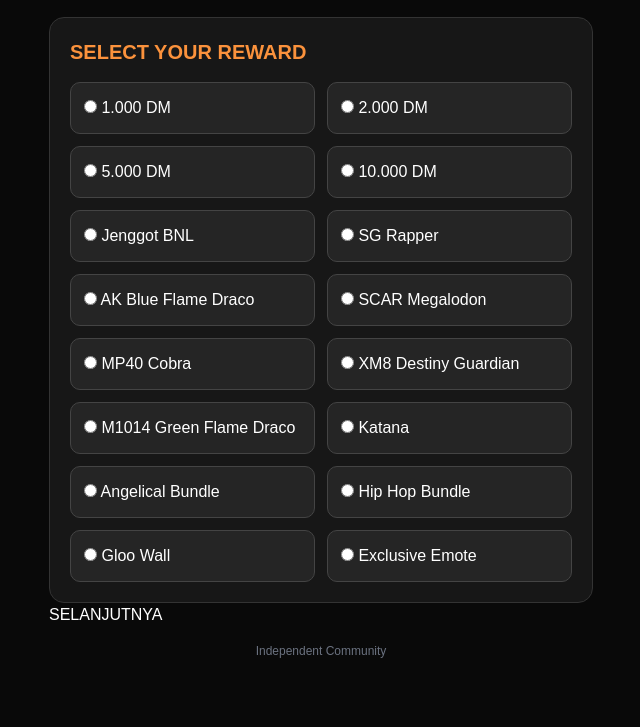
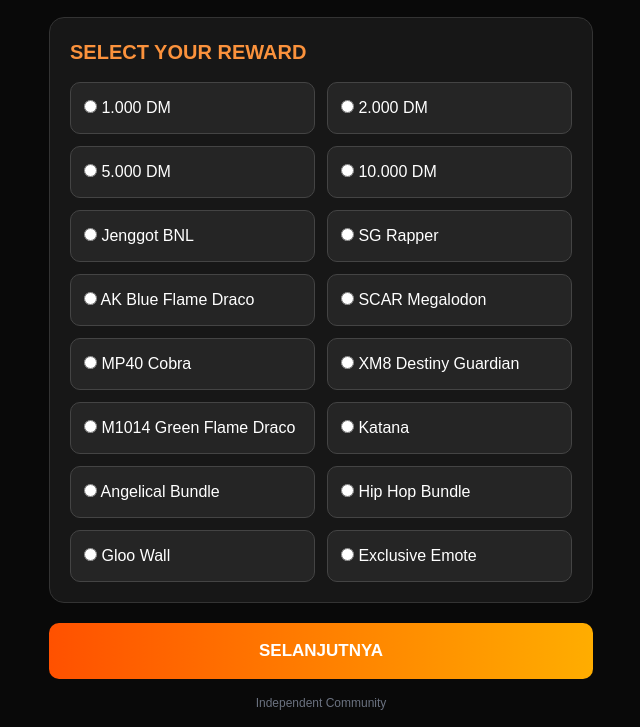
Before and after one commit to FanzzTzyStore/bagibagihadiah, a plain HTML site: page index.html in a window 1280 px wide. Shown: the part 745-1472 px from the top of the page, without its empty margins (319-959 px from the left). Before the commit the page ends 1420 px from the top, so only its background shows below. Drawn offline with nearby package versions, Linux system fonts and the light colour scheme.

Commit message:
Update share button with class and formatting

```diff
--- a/index.html
+++ b/index.html
@@ -276,9 +276,15 @@ body {
     </div>
   </section>
 
-  <button id="shareBtn" type="button">
-  SELANJUTNYA
+   <button
+id="shareBtn"
+class="main-btn mt-5"
+type="button">
+
+SELANJUTNYA
+
   </button>
+
 
   <p class="text-center text-xs text-gray-500 mt-4">
     Independent Community
```
